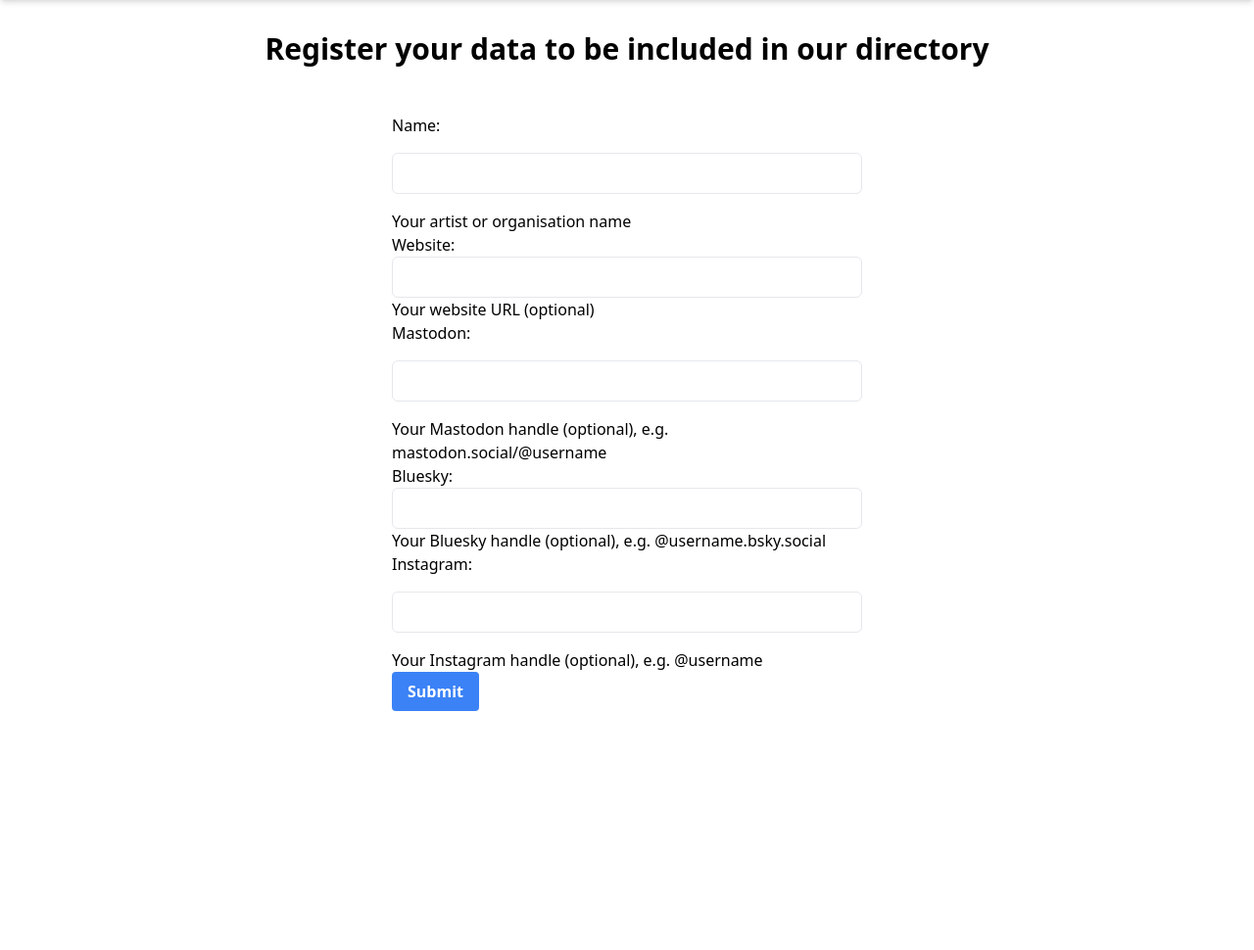
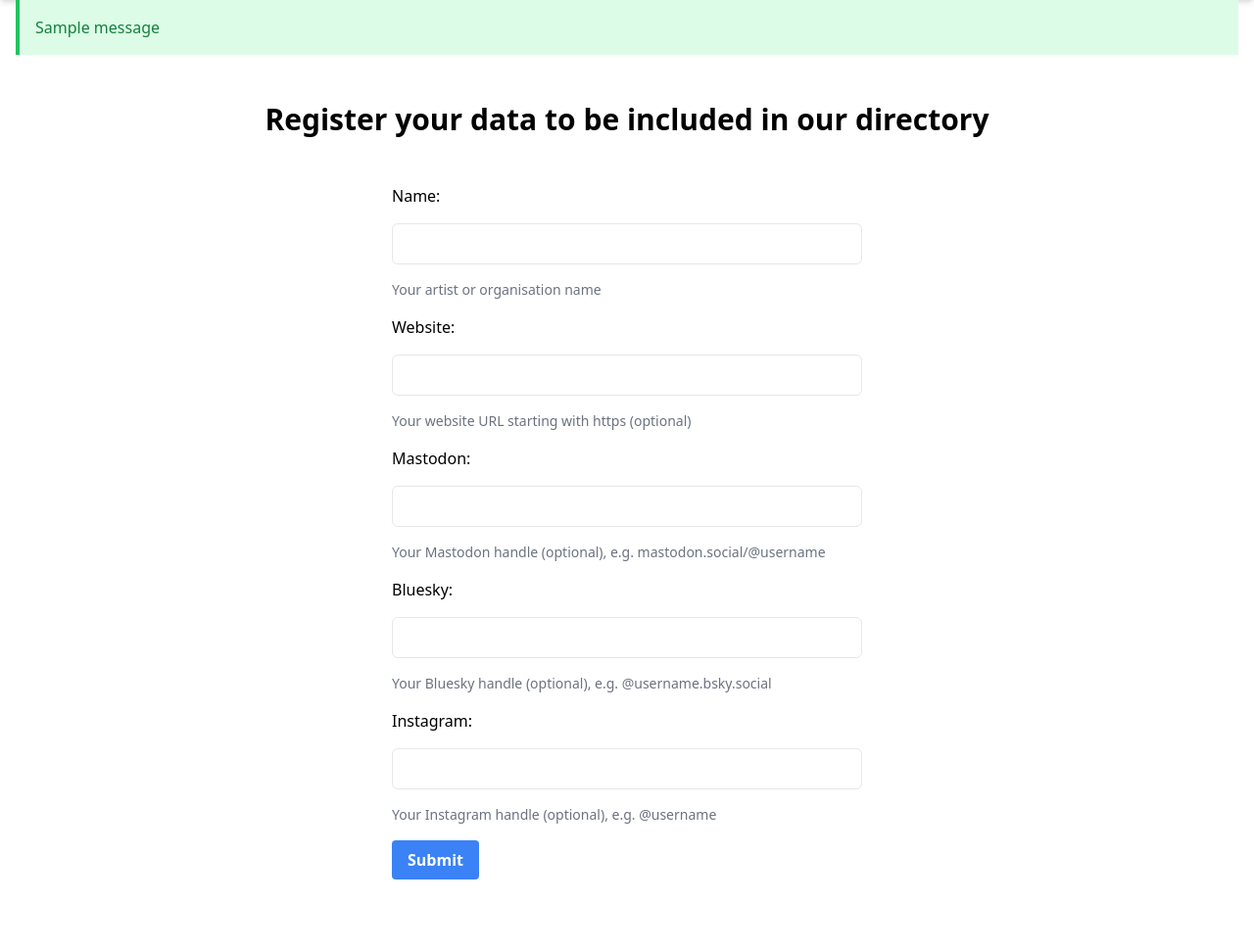
Before and after one commit to hilkeros/indiemusich-website, a Django app: page /members/form/ in a window 1280 px wide. Shown: the part 64-1034 px from the top of the page at 98% size. Before the commit the page ends 790 px from the top, so only its background shows below. Run offline with Django 5.2, Linux system fonts and the light colour scheme; tables that the repository leaves empty hold one stand-in row (values such as "Sample post"); one stand-in notice (Sample message) is shown; parts of the project's set-up code (start-up, migrations or seed data) failed here and were passed over; some libraries are stand-ins or nearby versions.

Commit message:
Improve form

```diff
--- a/members/forms.py
+++ b/members/forms.py
@@ -1,4 +1,5 @@
 from django import forms
+from django.utils.safestring import mark_safe
 
 from .models import Member
 
@@ -11,27 +12,33 @@ class MemberForm(forms.ModelForm):
             "name": forms.TextInput(
                 attrs={"class": "w-full p-2 my-4 border rounded-md"}
             ),
-            "website": forms.URLInput(attrs={"class": "w-full p-2 border rounded-md"}),
+            "website": forms.URLInput(
+                attrs={"class": "w-full p-2 my-4 border rounded-md"}
+            ),
             "mastodon": forms.TextInput(
                 attrs={"class": "w-full p-2 my-4 border rounded-md"}
             ),
-            "bluesky": forms.TextInput(attrs={"class": "w-full p-2 border rounded-md"}),
+            "bluesky": forms.TextInput(
+                attrs={"class": "w-full p-2 my-4 border rounded-md"}
+            ),
             "instagram": forms.TextInput(
                 attrs={"class": "w-full p-2 my-4 border rounded-md"}
             ),
         }
         help_texts = {
-            "name": "Your artist or organisation name",
-            "website": "Your website URL (optional)",
-            "mastodon": "Your Mastodon handle (optional), e.g. mastodon.social/@username",
-            "bluesky": "Your Bluesky handle (optional), e.g. @username.bsky.social",
-            "instagram": "Your Instagram handle (optional), e.g. @username",
+            "name": mark_safe(
+                '<span class="text-sm text-gray-500 pb-4 block">Your artist or organisation name</span>'
+            ),
+            "website": mark_safe(
+                '<span class="text-sm text-gray-500 pb-4 block">Your website URL starting with https (optional)</span>'
+            ),
+            "mastodon": mark_safe(
+                '<span class="text-sm text-gray-500 pb-4 block">Your Mastodon handle (optional), e.g. mastodon.social/@username</span>'
+            ),
+            "bluesky": mark_safe(
+                '<span class="text-sm text-gray-500 pb-4 block">Your Bluesky handle (optional), e.g. @username.bsky.social</span>'
+            ),
+            "instagram": mark_safe(
+                '<span class="text-sm text-gray-500 pb-4 block">Your Instagram handle (optional), e.g. @username</span>'
+            ),
         }
-
-
-def __init__(self, *args, **kwargs):
-    super().__init__(*args, **kwargs)
-    for field in self.fields.values():
-        field.help_text = (
-            f'<span class="text-sm text-gray-500 pb-4 block">{field.help_text}</span>'
-        )
--- a/members/templates/base.html
+++ b/members/templates/base.html
@@ -3,7 +3,7 @@
 <head>
     <meta charset="UTF-8">
     <meta name="viewport" content="width=device-width, initial-scale=1.0">
-    <title>{% block title %}Your Title Here{% endblock %}</title>
+    <title>{% block title %}Indiemusi.ch{% endblock %}</title>
     <!-- Add any meta tags, CSS links, or other header elements here -->
     <link rel="stylesheet" href="../static/css/indiemusich.css">
     <script src="https://cdn.tailwindcss.com"></script>
@@ -33,6 +33,15 @@
 
     <main role="main">
         <div class="container mx-auto px-4">
+            {% if messages %}
+            <div class="messages">
+                {% for message in messages %}
+                <div class="bg-green-100 border-l-4 border-green-500 text-green-700 p-4 mb-4" role="alert">
+                    {{ message }}
+                </div>
+                {% endfor %}
+            </div>
+            {% endif %}
             {% block content %}
             <!-- Content goes here -->
             {% endblock %}
--- a/members/views.py
+++ b/members/views.py
@@ -1,3 +1,4 @@
+from django.contrib import messages
 from django.shortcuts import get_object_or_404, redirect, render
 
 from .forms import MemberForm
@@ -25,6 +26,10 @@ def member_form(request):
             member = form.save(commit=False)
             member.verified = False  # New members start unverified
             member.save()
+            messages.success(
+                request,
+                "Thank you for registering, your submission will be verified by one of our admins soon.",
+            )
             return redirect("members_list")
     else:
         form = MemberForm()
```
Also changed, not shown: members/templates/members_list.html (+7 -0 lines).
